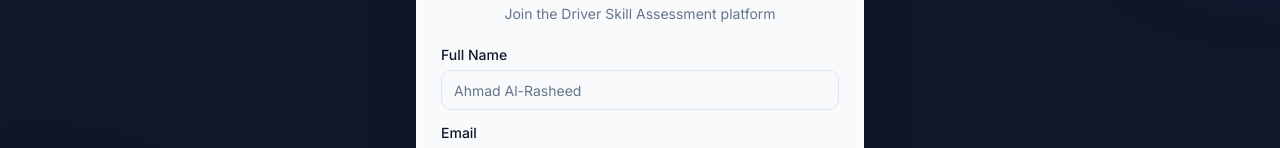
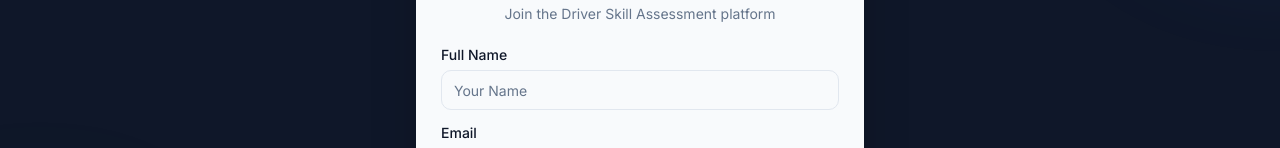
Before and after one commit to ShahdNazzal/Ai-Based-Driving-Evaluation-System, a Next.js app: page /auth/sign-up in a window 1280 px wide. Shown: the part 234-382 px from the top of the page. Built offline with nearby package versions, Linux system fonts and the light colour scheme.

Commit message:
Update page.tsx

```diff
--- a/app/auth/sign-up/page.tsx
+++ b/app/auth/sign-up/page.tsx
@@ -81,7 +81,7 @@ function SignUpForm() {
                 id="full_name"
                 name="full_name"
                 type="text"
-                placeholder="Ahmad Al-Rasheed"
+                placeholder="Your Name"
                 required
               />
             </div>
```
